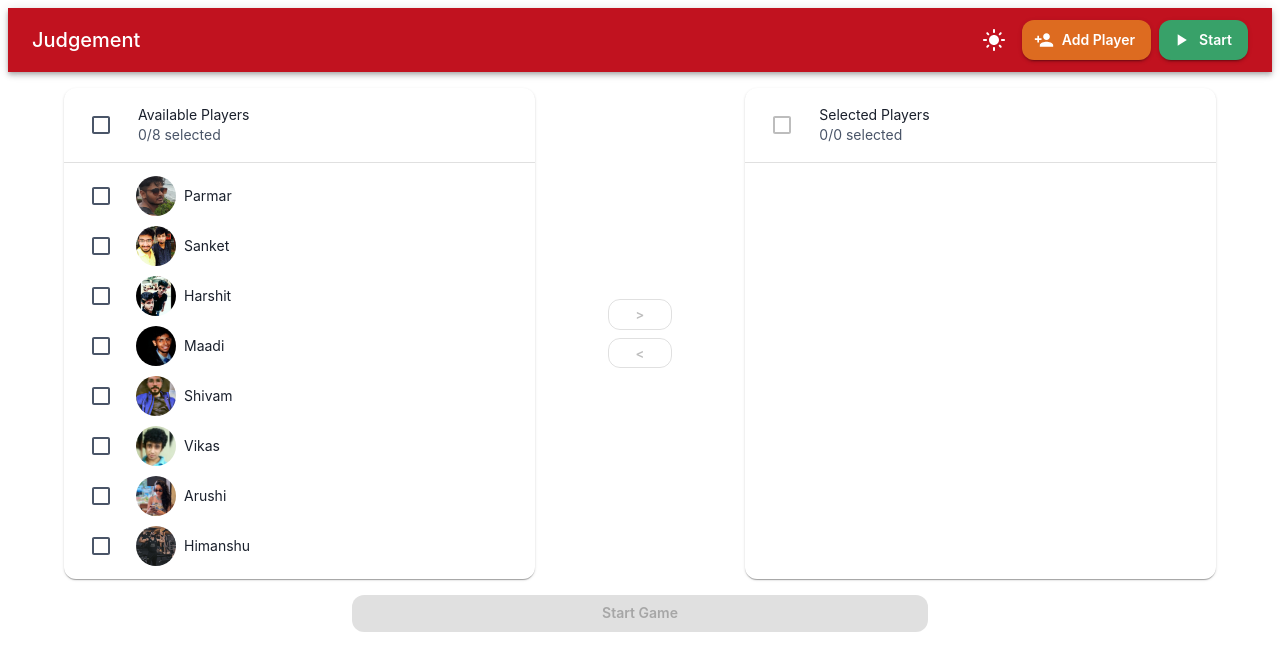
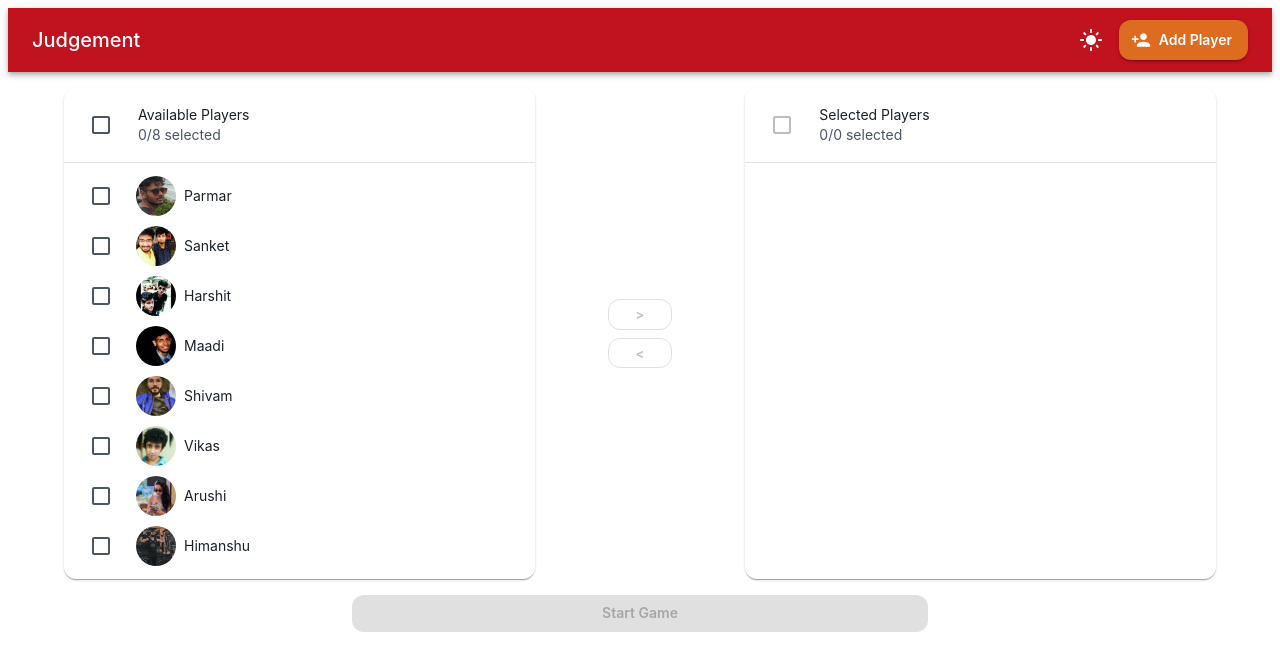
Before and after one commit to harshit6969/judgement-app, a React (Vite) app: page /#/ in a window 1280 px wide. Shown: the top 670 px of the page. Built offline with nearby package versions, Linux system fonts and the light colour scheme.

Commit message:
fix header button

```diff
--- a/src/components/Header/HeaderControls.tsx
+++ b/src/components/Header/HeaderControls.tsx
@@ -37,16 +37,6 @@ const HeaderControls = () => {
           {theme === "light" ? <LightMode /> : <DarkMode />}
         </IconButton>
       </Tooltip>
-      {!id && (
-        <Button
-          color="warning"
-          variant="contained"
-          onClick={handleAddPlayer}
-          startIcon={<PersonAdd />}
-        >
-          Add Player
-        </Button>
-      )}
       {currentRound > 1 && (
         <Button
           color="warning"
@@ -57,8 +47,18 @@ const HeaderControls = () => {
           Undo
         </Button>
       )}
-
-      <HeaderControlBtn />
+      {id ? (
+        <HeaderControlBtn />
+      ) : (
+        <Button
+          color="warning"
+          variant="contained"
+          onClick={handleAddPlayer}
+          startIcon={<PersonAdd />}
+        >
+          Add Player
+        </Button>
+      )}
     </Box>
   );
 };
```
